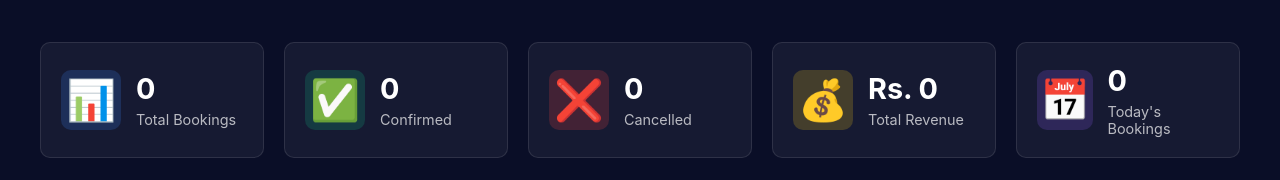
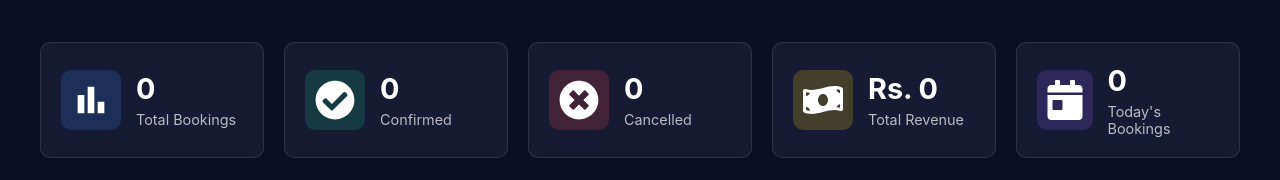
Before and after one commit to Gimhani03/Cinema-Booking-System, a React (Create React App) app in the folder frontend/: page /admin/bookings in a window 1280 px wide. Shown: the part 180-360 px from the top of the page. Built offline with nearby package versions, Linux system fonts and the light colour scheme; no server answers; sample sign-in values are in the browser's storage.

Commit message:
Enhance: Update stat icons in AdminBookings with new React icons

```diff
--- a/frontend/src/pages/admin/AdminBookings.jsx
+++ b/frontend/src/pages/admin/AdminBookings.jsx
@@ -1,6 +1,6 @@
 import React, { useState, useEffect } from 'react';
-import { FaSearch, FaDownload, FaEye, FaTimes, FaFilter } from 'react-icons/fa';
-import { MdRefresh } from 'react-icons/md';
+import { FaSearch, FaDownload, FaEye, FaTimes, FaFilter, FaCheckCircle, FaTimesCircle, FaMoneyBillWave, FaCalendarDay } from 'react-icons/fa';
+import { MdRefresh, MdBarChart } from 'react-icons/md';
 import axios from 'axios';
 import './AdminBookings.css';
 
@@ -179,35 +179,35 @@ const AdminBookings = () => {
       {/* Stats Cards */}
       <div className="stats-grid">
         <div className="stat-card">
-          <div className="stat-icon total">📊</div>
+          <div className="stat-icon total"><MdBarChart /></div>
           <div className="stat-content">
             <h3>{stats.total}</h3>
             <p>Total Bookings</p>
           </div>
         </div>
         <div className="stat-card">
-          <div className="stat-icon confirmed">✅</div>
+          <div className="stat-icon confirmed"><FaCheckCircle /></div>
           <div className="stat-content">
             <h3>{stats.confirmed}</h3>
             <p>Confirmed</p>
           </div>
         </div>
         <div className="stat-card">
-          <div className="stat-icon cancelled">❌</div>
+          <div className="stat-icon cancelled"><FaTimesCircle /></div>
           <div className="stat-content">
             <h3>{stats.cancelled}</h3>
             <p>Cancelled</p>
           </div>
         </div>
         <div className="stat-card">
-          <div className="stat-icon revenue">💰</div>
+          <div className="stat-icon revenue"><FaMoneyBillWave /></div>
           <div className="stat-content">
             <h3>Rs. {stats.totalRevenue.toLocaleString()}</h3>
             <p>Total Revenue</p>
           </div>
         </div>
         <div className="stat-card">
-          <div className="stat-icon today">📅</div>
+          <div className="stat-icon today"><FaCalendarDay /></div>
           <div className="stat-content">
             <h3>{stats.todayBookings}</h3>
             <p>Today's Bookings</p>
```
